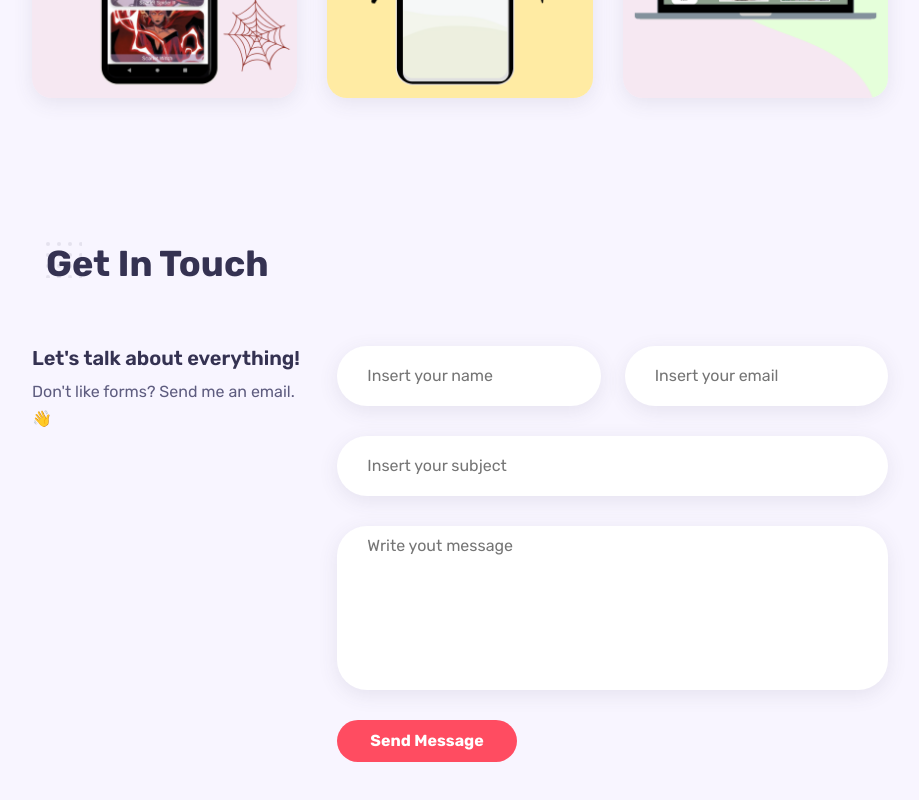
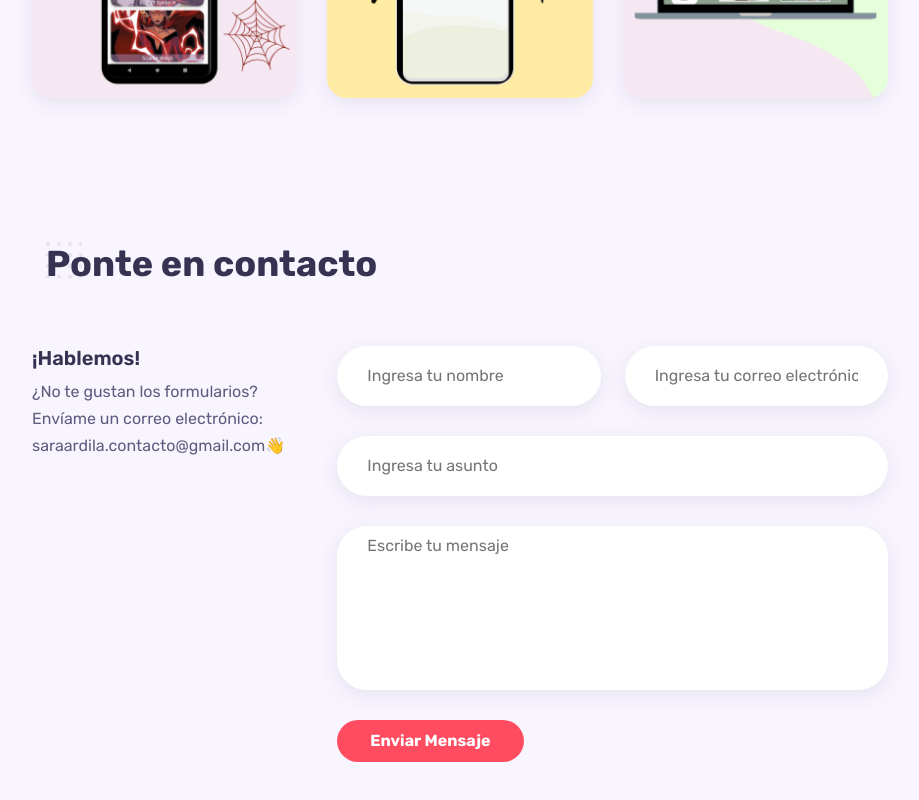
Before and after one commit to saraardila/portfolio-web, a React (Create React App) app: page / in a window 1280 px wide. Shown: the part 3448-4248 px from the top of the page, without its empty margins (235-1154 px from the left). Built offline with nearby package versions, Linux system fonts and the light colour scheme.

Commit message:
Implementacion de correos

```diff
--- a/package.json
+++ b/package.json
@@ -3,9 +3,14 @@
   "version": "0.1.0",
   "private": true,
   "dependencies": {
+    "@sendgrid/mail": "^7.7.0",
     "@testing-library/jest-dom": "^5.17.0",
     "@testing-library/react": "^13.4.0",
     "@testing-library/user-event": "^13.5.0",
+    "body-parser": "^1.20.2",
+    "emailjs-com": "^3.2.0",
+    "express": "^4.18.2",
+    "nodemailer": "^6.9.7",
     "react": "^18.2.0",
     "react-dom": "^18.2.0",
     "react-scripts": "5.0.1",
--- a/src/components/contact/Contact.jsx
+++ b/src/components/contact/Contact.jsx
@@ -1,43 +1,74 @@
-import React from 'react';
-import "./contact.css"
-
+import React, { useState } from 'react';
+import emailjs from 'emailjs-com';
+import "./contact.css";
 
 const Contact = () => {
+  const [formStatus, setFormStatus] = useState(null);
+
+  const enviarCorreo = async (e) => {
+    e.preventDefault();
+
+    // Validar campos obligatorios
+    const name = e.target.from_name.value.trim();
+    const email = e.target.from_email.value.trim();
+    const message = e.target.message.value.trim();
+
+    if (!name || !email || !message) {
+      setFormStatus('emptyFields');
+      return;
+    }
+
+    try {
+      await emailjs.sendForm('service_ab7rs1t', 'template_015nfln', e.target, 'xWkr_2_KKbCzMPkAO');
+      console.log('Correo enviado correctamente');
+      setFormStatus('success');
+    } catch (error) {
+      console.error('Error al enviar el correo:', error);
+      setFormStatus('error');
+    }
+
+    // Reset the form after submission
+    e.target.reset();
+  };
+
   return (
-
-     <section className="contact container section" id='contact'>
+    <section className="contact container section" id='contact'>
       <h2 className="section__title">
-      Get In Touch
+        Ponte en contacto
       </h2>
 
       <div className="contact__container grid">
         <div className="contact__info">
-          <h3 className="contact__title">Let's talk about everything!</h3>
-          <p className="contact__details">Don't like forms? Send me an email.👋</p>
+          <h3 className="contact__title">¡Hablemos!</h3>
+          <p className="contact__details">¿No te gustan los formularios? Envíame un correo electrónico: saraardila.contacto@gmail.com👋</p>
         </div>
 
-        <form action="" className="contact__form">
+        <form className="contact__form" onSubmit={enviarCorreo}>
           <div className="contact__form-group">
             <div className="contact__form-div">
-              <input type="text" className="contact__form-input" placeholder='Insert your name'/>
+              <input type="text" className="contact__form-input" name="from_name" placeholder='Ingresa tu nombre' />
             </div>
             <div className="contact__form-div">
-              <input type="email" className="contact__form-input" placeholder='Insert your email'/>
+              <input type="email" className="contact__form-input" name="from_email" placeholder='Ingresa tu correo electrónico' />
             </div>
           </div>
 
           <div className="contact__form-div">
-              <input type="text" className="contact__form-input" placeholder='Insert your subject'/>
-            </div>
-            <div className="contact__form-div contact__form-area">
-              <textarea name="" id="" cols="30" rows="10" className='contact__form-input' placeholder='Write yout message'></textarea>
-            </div>
+            <input type="text" className="contact__form-input" name="input_subject" placeholder='Ingresa tu asunto' />
+          </div>
+          <div className="contact__form-div contact__form-area">
+            <textarea name="message" cols="30" rows="10" className='contact__form-input' placeholder='Escribe tu mensaje'></textarea>
+          </div>
 
-            <button className="btn">Send Message</button>
+          {formStatus === 'emptyFields' && <p style={{ color: 'red' }}>Por favor, completa todos los campos obligatorios</p>}
+          {formStatus === 'success' && <p style={{ color: 'green' }}>Correo enviado correctamente</p>}
+          {formStatus === 'error' && <p style={{ color: 'red' }}>Error al enviar el correo</p>}
+
+          <button type="submit" className="btn">Enviar Mensaje</button>
         </form>
       </div>
-     </section>
+    </section>
   )
 }
 
-export default Contact
+export default Contact;
```
Also changed, not shown: 1 other file (tests, documents, lock files or other folders).
